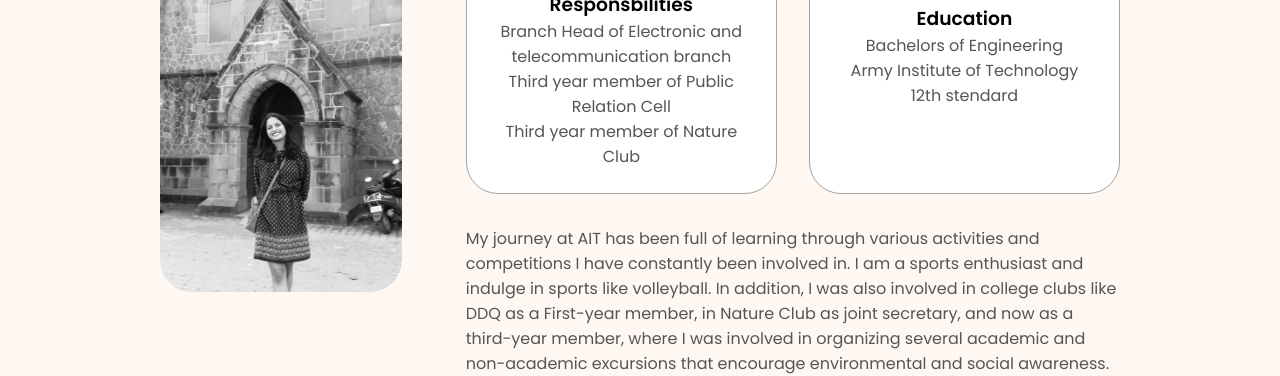
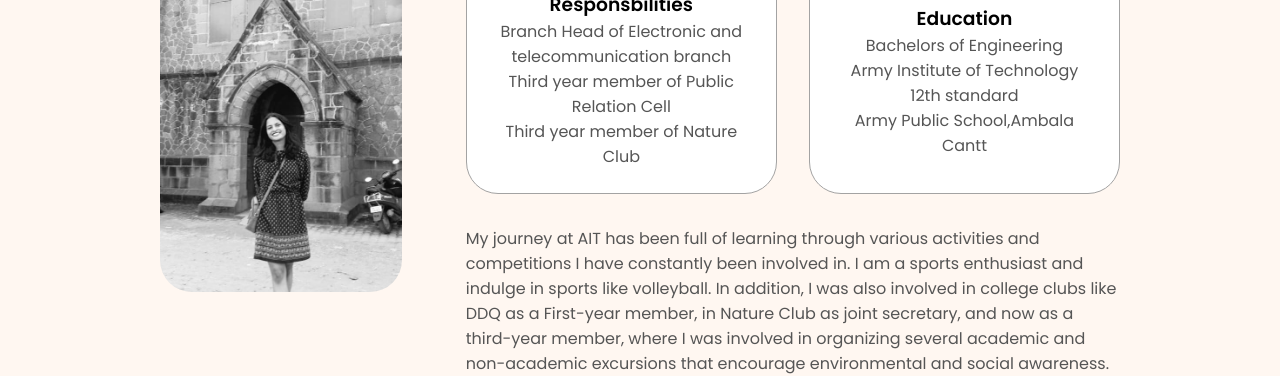
Before and after one commit to kirtisahu4255/Portfolio, a plain HTML site: page index.html in a window 1280 px wide. Shown: the part 1200-1576 px from the top of the page. Drawn offline with Linux system fonts and the light colour scheme.

Commit message:
index.html

```diff
--- a/index.html
+++ b/index.html
@@ -91,7 +91,7 @@
                         class="icon"/>
                         <h3>Education</h3>
                         <p>Bachelors of Engineering<br>Army Institute of Technology</p>
-                        <p>12th stendard</p>
+                        <p>12th standard<br>Army Public School,Ambala Cantt</p>
                     </div>
                 </div>
                 <div class="text-container">
```
